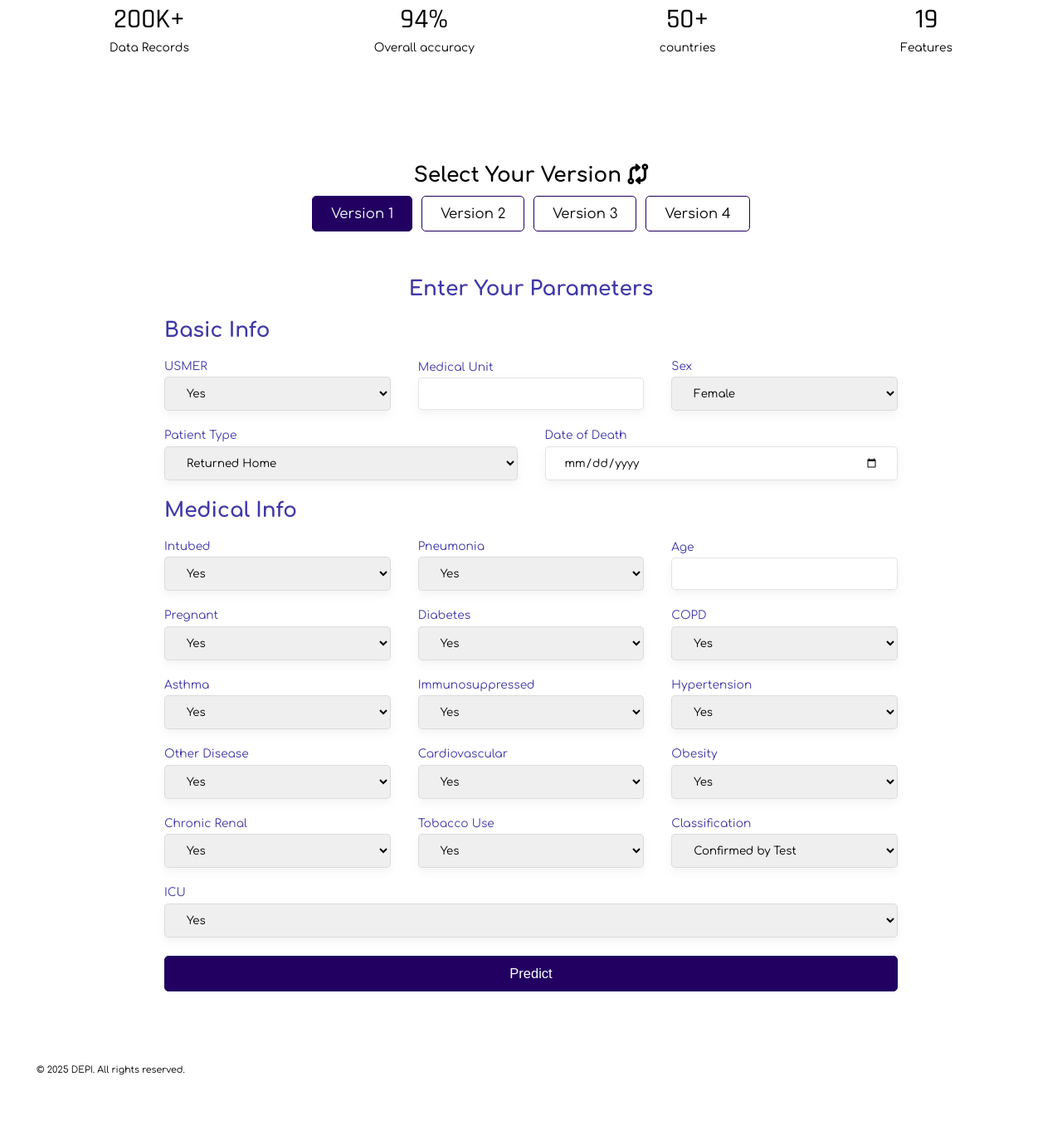
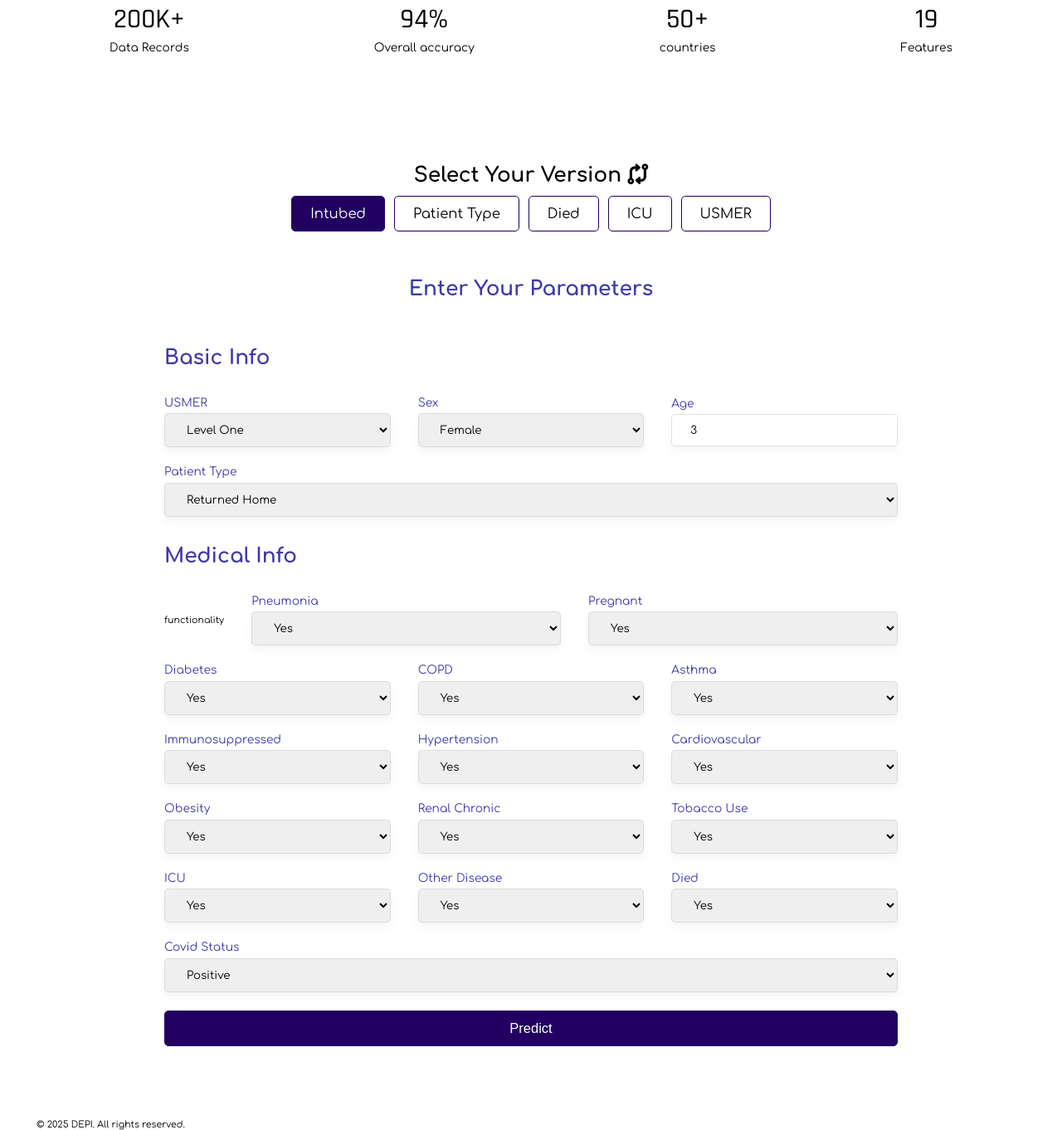
Before and after one commit to ibrahim-egy/COVID_DEPI, a Flask app: page / in a window 1280 px wide. Shown: the part 634-1996 px from the top of the page at 83% size. Before the commit the page ends 1930 px from the top, so only its background shows below. Run offline with Flask 3, Linux system fonts and the light colour scheme; some libraries are stand-ins or nearby versions.

Commit message:
Added version selection functionality, added favicon (DEPI LOGO)

```diff
--- a/main.py
+++ b/main.py
@@ -12,6 +12,7 @@ def home():
 def predict():
     if request.method == "POST":
 
+
         data = request.form.to_dict()
         print(data)
         return data
--- a/static/index.js
+++ b/static/index.js
@@ -0,0 +1,41 @@
+const versions = document.querySelector(".versions")
+const allVersions = document.querySelectorAll(".version")
+const allLabels = document.querySelectorAll(".form__label")
+let hiddenFormGroup = document.querySelector(".form__group.hide");
+hiddenFormGroup.querySelector("select").value = null;
+
+const selectVersion = (e) => {
+
+    e.preventDefault();
+    if (e.target.tagName != "A") {
+        return;
+    }
+    const selectedVersion = e.target.innerText;
+
+    // Change Version Button Style (dark theme)
+    allVersions.forEach(v => {
+        v.classList.remove("btn--dark");
+    })
+    e.target.classList.add("btn--dark");
+
+
+    // Remove Selected Target From Form
+    allLabels.forEach((label) => {
+
+        if (label.innerText === selectedVersion) {
+
+            // Show Recent Hidden Target
+            hiddenFormGroup.classList.remove("hide");
+            hiddenFormGroup.querySelector("select").selectedIndex  = 0
+
+            // Hide Selected Target
+            label.parentElement.classList.add("hide");
+            label.parentElement.querySelector("select").value = null;
+            hiddenFormGroup = label.parentElement;
+        }
+
+    })
+
+
+}
+versions.addEventListener("click", selectVersion)
--- a/static/style.css
+++ b/static/style.css
@@ -133,6 +133,19 @@ body {
     color: var(--text-color);
 }
 
+a.btn:hover {
+     background: transparent;
+    color: var(--text-color);
+    box-shadow: 0 10px 20px rgba(200, 200, 200, .5);
+}
+
+
+a.btn--dark:hover {
+    background: var(--tertiary);
+    color: var(--secondary);
+    box-shadow: 0 10px 20px rgba(200, 200, 200, .5);
+}
+
 
 /* HEADER */
 
@@ -153,6 +166,12 @@ body {
 
 .heading {
     font-size: 7rem;
+}
+
+@media only screen and (max-width: 56.25em) {
+  .heading {
+    font-size: 6rem;
+}
 }
 
 .sub-heading {
@@ -266,7 +285,19 @@ body {
 .form__heading {
     font-size: 2.25rem;
     color: var(--text-color-2);
+    margin-bottom: 2rem;
+}
 
+.form__sub-heading {
+
+    margin: 1rem 0;
+
+}
+
+@media only screen and (max-width: 37.5em) {
+  .form__sub-heading {
+    text-align: center;
+  }
 }
 
 .form__group {
@@ -315,3 +346,14 @@ body {
     font-size: 1.25rem;
 
 }
+
+
+/* UTILS */
+
+.hide {
+    display: none
+}
+
+.target {
+ /* border: 1px solid var(--text-color-2); */
+}
--- a/templates/index.html
+++ b/templates/index.html
@@ -15,6 +15,8 @@
 
 	<!--  FONT AWESOME-->
 	<script src="https://kit.fontawesome.com/3a1c20dcea.js" crossorigin="anonymous"></script>
+
+	<link rel="shortcut icon" href="static/images/favicon.ico" type="image/x-icon">
 
 	<title>Health Care Project_DEPI</title>
 </head>
@@ -73,188 +75,191 @@
 	<section id="app" class="app">
 		<div class="versions">
 			<h1 class="versions__heading full-width">Select Your Version <i class="fa-solid fa-code-compare"></i></h1>
-			<a href="#" class="version btn btn--dark">Version 1</a>
-			<a href="#" class="version btn">Version 2</a>
-			<a href="#" class="version btn">Version 3</a>
-			<a href="#" class="version btn">Version 4</a>
+			<a href="#" class="version btn btn--dark">Intubed</a>
+			<a href="#" class="version btn">Patient Type</a>
+			<a href="#" class="version btn">Died</a>
+			<a href="#" class="version btn">ICU</a>
+			<a href="#" class="version btn">USMER</a>
 		</div>
 
 		<form class="form" method="post" action="{{url_for('predict')}}">
 			<h1 class="form__heading">Enter Your Parameters</h1>
 			<h1 class="form__sub-heading full-width">Basic Info</h1>
 
-			<div class="form__group">
+			<div class="form__group target">
 				<label class="form__label" for="usmer">USMER</label>
 				<select id="usmer" name="usmer" class="form__input">
-					<option value="1">Yes</option>
-					<option value="2">No</option>
+					<option value="Level_One">Level One</option>
+					<option value="Level_Two">Level Two</option>
 				</select>
-			</div>
-
-			<div class="form__group">
-				<label class="form__label" for="medical_unit">Medical Unit</label>
-				<input type="number" id="medical_unit" name="medical_unit" class="form__input" min="1">
 			</div>
 
 			<div class="form__group">
 				<label class="form__label" for="sex">Sex</label>
 				<select id="sex" name="sex" class="form__input">
-					<option value="1">Female</option>
-					<option value="2">Male</option>
+					<option value="Female">Female</option>
+					<option value="Male">Male</option>
 				</select>
 			</div>
 
+
 			<div class="form__group">
+				<label class="form__label" for="age">Age</label>
+				<input type="number" id="age" name="age" class="form__input" min="0" max="150" value="3">
+			</div>
+
+			<div class="form__group target">
 				<label class="form__label" for="patient_type">Patient Type</label>
 				<select id="patient_type" name="patient_type" class="form__input">
-					<option value="1">Returned Home</option>
-					<option value="2">Hospitalized</option>
+					<option value="Home">Returned Home</option>
+					<option value="Hospital">Hospitalized</option>
 				</select>
 			</div>
 
-			<div class="form__group">
-				<label class="form__label" for="date_died">Date of Death</label>
-				<input type="date" id="date_died" name="date_died" class="form__input">
-			</div>
-
 			<h1 class="form__sub-heading full-width">Medical Info</h1>
-
-			<div class="form__group">
+functionality
+			<div class="form__group target hide">
 				<label class="form__label" for="intubed">Intubed</label>
 				<select id="intubed" name="intubed" class="form__input">
-					<option value="1">Yes</option>
-					<option value="2">No</option>
-					<option value="97">N/A</option>
+					<option value="Yes">Yes</option>
+					<option value="No">No</option>
+					<option value="Unknown">Unknown</option>
 				</select>
 			</div>
 
 			<div class="form__group">
 				<label class="form__label" for="pneumonia">Pneumonia</label>
 				<select id="pneumonia" name="pneumonia" class="form__input">
-					<option value="1">Yes</option>
-					<option value="2">No</option>
-					<option value="97">N/A</option>
+					<option value="Yes">Yes</option>
+					<option value="No">No</option>
+					<option value="Unknown">Unknown</option>
 				</select>
 			</div>
 
-			<div class="form__group">
-				<label class="form__label" for="age">Age</label>
-				<input type="number" id="age" name="age" class="form__input" min="0">
-			</div>
+
 
 			<div class="form__group">
 				<label class="form__label" for="pregnant">Pregnant</label>
 				<select id="pregnant" name="pregnant" class="form__input">
-					<option value="1">Yes</option>
-					<option value="2">No</option>
-					<option value="97">N/A</option>
+					<option value="Yes">Yes</option>
+					<option value="No">No</option>
+					<option value="Unknown">Unknown</option>
 				</select>
 			</div>
 
 			<div class="form__group">
 				<label class="form__label" for="diabetes">Diabetes</label>
 				<select id="diabetes" name="diabetes" class="form__input">
-					<option value="1">Yes</option>
-					<option value="2">No</option>
-					<option value="97">Unknown</option>
+					<option value="Yes">Yes</option>
+					<option value="No">No</option>
+					<option value="Unknown">Unknown</option>
 				</select>
 			</div>
 
 			<div class="form__group">
 				<label class="form__label" for="copd">COPD</label>
 				<select id="copd" name="copd" class="form__input">
-					<option value="1">Yes</option>
-					<option value="2">No</option>
-					<option value="97">Unknown</option>
+					<option value="Yes">Yes</option>
+					<option value="No">No</option>
+					<option value="Unknown">Unknown</option>
 				</select>
 			</div>
 
 			<div class="form__group">
 				<label class="form__label" for="asthma">Asthma</label>
 				<select id="asthma" name="asthma" class="form__input">
-					<option value="1">Yes</option>
-					<option value="2">No</option>
-					<option value="97">Unknown</option>
+					<option value="Yes">Yes</option>
+					<option value="No">No</option>
+					<option value="Unknown">Unknown</option>
 				</select>
 			</div>
 
 			<div class="form__group">
 				<label class="form__label" for="inmsupr">Immunosuppressed</label>
 				<select id="inmsupr" name="inmsupr" class="form__input">
-					<option value="1">Yes</option>
-					<option value="2">No</option>
-					<option value="97">Unknown</option>
+					<option value="Yes">Yes</option>
+					<option value="No">No</option>
+					<option value="Unknown">Unknown</option>
 				</select>
 			</div>
 
 			<div class="form__group">
 				<label class="form__label" for="hypertension">Hypertension</label>
 				<select id="hypertension" name="hypertension" class="form__input">
-					<option value="1">Yes</option>
-					<option value="2">No</option>
-					<option value="97">Unknown</option>
+					<<option value="Yes">Yes</option>
+					<option value="No">No</option>
+					<option value="Unknown">Unknown</option>
 				</select>
 			</div>
 
 			<div class="form__group">
-				<label class="form__label" for="other_disease">Other Disease</label>
-				<select id="other_disease" name="other_disease" class="form__input">
-					<option value="1">Yes</option>
-					<option value="2">No</option>
-				</select>
-			</div>
-
-			<div class="form__group">
-				<label class="form__label" for="cardio">Cardiovascular</label>
-				<select id="cardio" name="cardio" class="form__input">
-					<option value="1">Yes</option>
-					<option value="2">No</option>
-					<option value="97">Unknown</option>
+				<label class="form__label" for="cardiovascular">Cardiovascular</label>
+				<select id="cardiovascular" name="cardiovascular" class="form__input">
+					<option value="Yes">Yes</option>
+					<option value="No">No</option>
+					<option value="Unknown">Unknown</option>
 				</select>
 			</div>
 
 			<div class="form__group">
 				<label class="form__label" for="obesity">Obesity</label>
 				<select id="obesity" name="obesity" class="form__input">
-					<option value="1">Yes</option>
-					<option value="2">No</option>
-					<option value="97">Unknown</option>
+					<option value="Yes">Yes</option>
+					<option value="No">No</option>
+					<option value="Unknown">Unknown</option>
 				</select>
 			</div>
 
 			<div class="form__group">
-				<label class="form__label" for="renal">Chronic Renal</label>
-				<select id="renal" name="renal" class="form__input">
-					<option value="1">Yes</option>
-					<option value="2">No</option>
-					<option value="97">Unknown</option>
+				<label class="form__label" for="renal-chronic">Renal Chronic</label>
+				<select id="renal-chronic" name="renal_chronic" class="form__input">
+					<option value="Yes">Yes</option>
+					<option value="No">No</option>
+					<option value="Unknown">Unknown</option>
 				</select>
 			</div>
 
 			<div class="form__group">
 				<label class="form__label" for="tobacco">Tobacco Use</label>
 				<select id="tobacco" name="tobacco" class="form__input">
-					<option value="1">Yes</option>
-					<option value="2">No</option>
-					<option value="97">Unknown</option>
+					<option value="Yes">Yes</option>
+					<option value="No">No</option>
+					<option value="Unknown">Unknown</option>
+				</select>
+			</div>
+
+			<div class="form__group target">
+				<label class="form__label" for="icu">ICU</label>
+				<select id="icu" name="icu" class="form__input">
+					<option value="Yes">Yes</option>
+					<option value="No">No</option>
+					<option value="Unknown">Unknown</option>
 				</select>
 			</div>
 
 			<div class="form__group">
-				<label class="form__label" for="classification">Classification</label>
-				<select id="classification" name="classification" class="form__input">
-					<option value="1">Confirmed by Test</option>
-					<option value="2">Confirmed by Association</option>
-					<option value="3">Suspected</option>
+				<label class="form__label" for="other-disease">Other Disease</label>
+				<select id="other-disease" name="other_disease" class="form__input">
+					<option value="Yes">Yes</option>
+					<option value="No">No</option>
+					<option value="Unknown">Unknown</option>
+				</select>
+			</div>
+
+			<div class="form__group target">
+				<label class="form__label" for="died">Died</label>
+				<select id="died" name="died" class="form__input">
+					<option value="Yes">Yes</option>
+					<option value="No">No</option>
+					<option value="Unknown">Unknown</option>
 				</select>
 			</div>
 
 			<div class="form__group">
-				<label class="form__label" for="icu">ICU</label>
-				<select id="icu" name="icu" class="form__input">
-					<option value="1">Yes</option>
-					<option value="2">No</option>
-					<option value="97">N/A</option>
+				<label class="form__label" for="covid-status">Covid Status</label>
+				<select id="covid-status" name="covid_status" class="form__input">
+					<option value="COVID_Positive">Positive</option>
+					<option value="COVID_Negative">Negative</option>
 				</select>
 			</div>
 
@@ -269,5 +274,6 @@
 	<p>&copy; 2025 DEPI. All rights reserved.</p>
 </footer>
 
+<script src="static/index.js"></script>
 </body>
 </html>
```
Also changed, not shown: static/images/favicon.ico (added).
